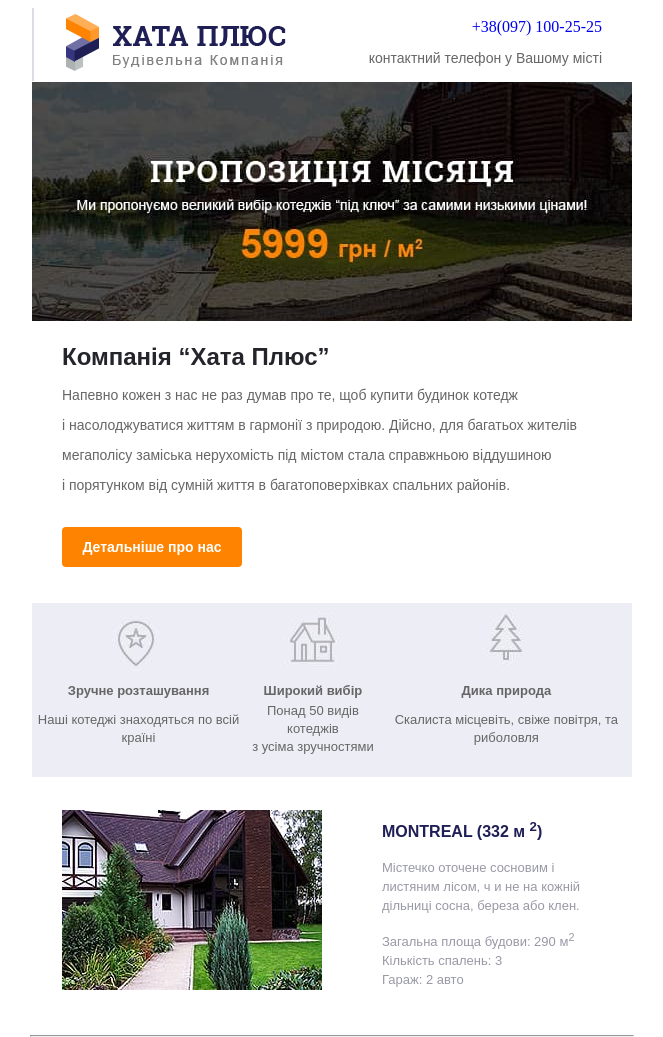
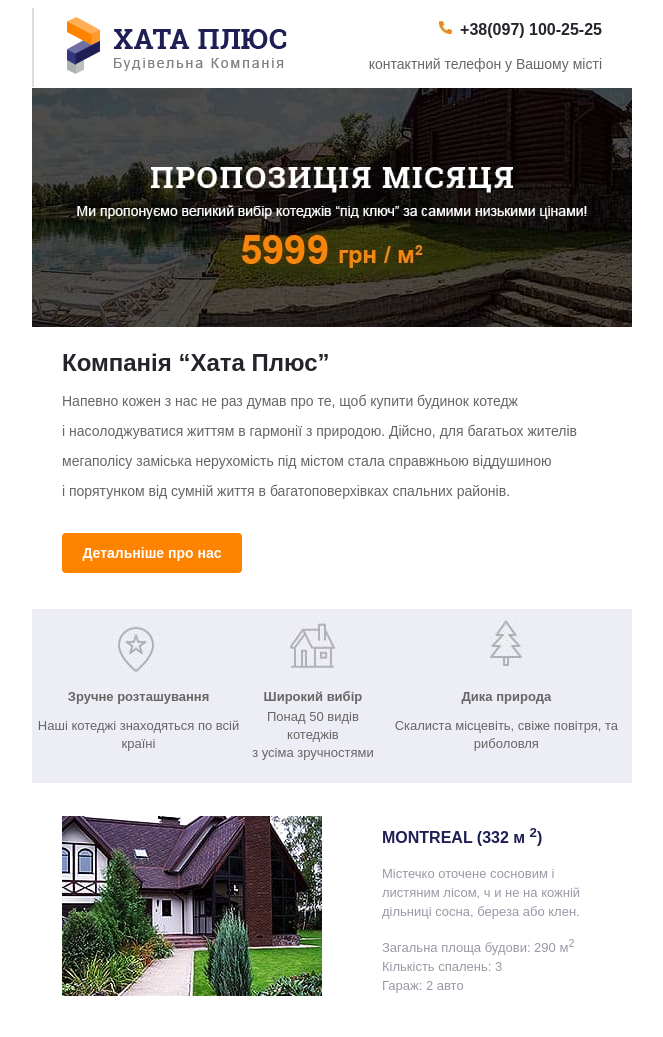
Before and after one commit to SovaDima/hataemail, a plain HTML site: page index.html in a window 1280 px wide. Shown: the top 1037 px of the page, without its empty margins (308-971 px from the left). Drawn offline with Linux system fonts and the light colour scheme.

Commit message:
aded before

```diff
--- a/index.html
+++ b/index.html
@@ -33,7 +33,7 @@
                         </td>
                     </tr>
                     <tr>
-                        <td>
+                        <td class="headtext">
                             <h1>Компанія “Хата Плюс”</h1>
                             <p>
                                 Напевно кожен з нас не раз думав про те, щоб купити будинок котедж</p>
@@ -51,9 +51,9 @@
                             </p>
                             <a href="#">
                                 <button class="button">
-                                    <p class="forbut">
+                                    <i class="forbut">
                                         Детальніше про нас
-                                    </p>
+                                    </i>
                                 </button>
 
                             </a>
--- a/style.css
+++ b/style.css
@@ -66,9 +66,22 @@ table h1 {
     font-weight: bold;
     font-family: "Arial";
 }
+.headtext p{
+    padding-left: 30px;
+}
+i{
+    font-style: normal;
+}
+.left a{
+    font-size: 16px;
+line-height: 24px;
+color: #25252c;
+font-weight: bold;
+font-family: "Arial";
+}
 
 table p {
-    padding-left: 30px;
+
     font-size: 14px;
     color: #666666;
     font-family: "Arial";
@@ -130,6 +143,18 @@ table p {
     background-image: url(https://raw.githubusercontent.com/SovaDima/hataemail/main/img/bgc%20disc.jpg);
     text-align: center;
 }
+.left a{
+    position: relative;
+}
+.left a::before{
+    position: absolute;
+    content: "";
+    width:13px ;
+    top: 0;
+    left: -15%;
+    height: 13px;
+    background-image: url(/img/phone.jpg);
+}
 
 .discount h3 {
     font-size: 24px;
@@ -172,7 +197,7 @@ table p {
 
 .stage2 a {
     color: orange;
-    text-decoration: underline;
+    text-decoration: none;
 
 }
 
```
Also changed, not shown: img/phone.jpg (added).
